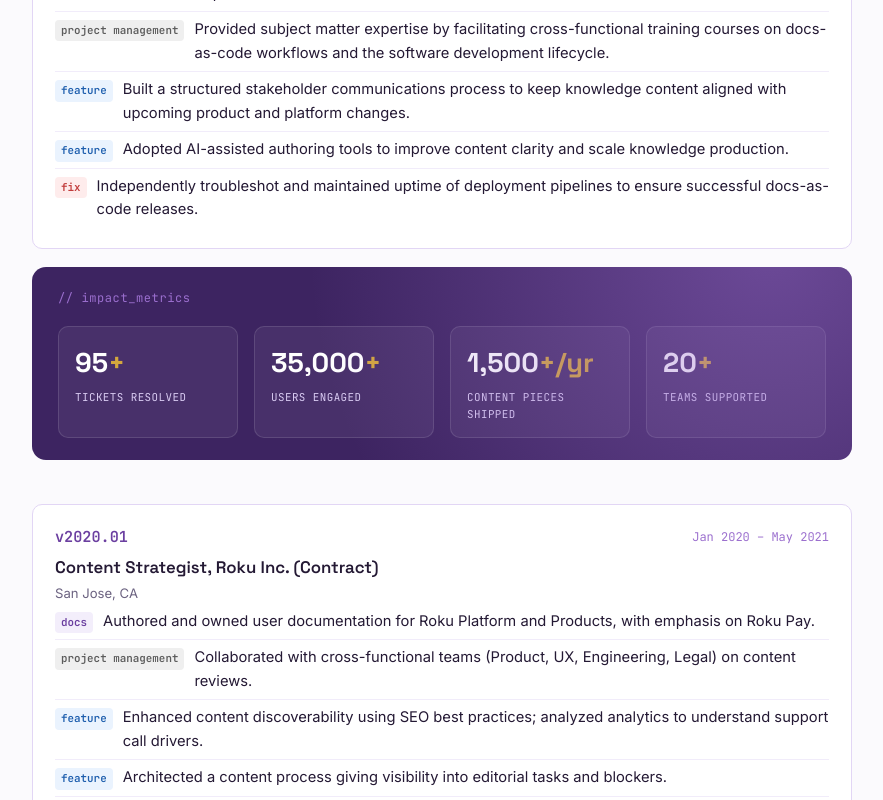
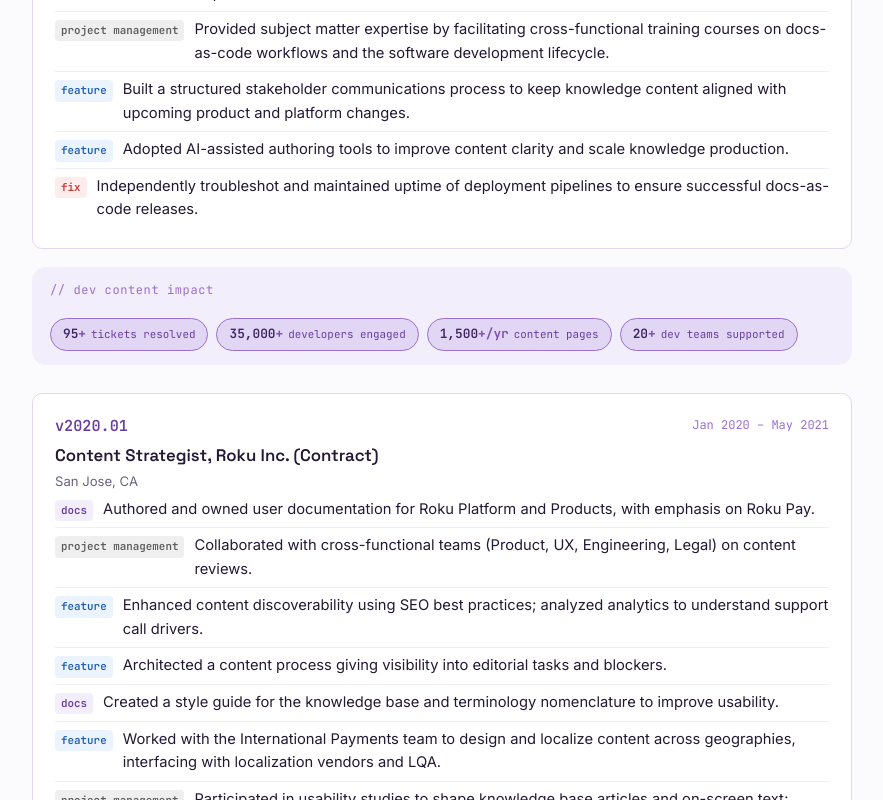
Before and after one commit to purplelitemij/resume2026, a plain HTML site: page index.html in a window 1280 px wide. Shown: the part 1791-2591 px from the top of the page, without its empty margins (338-1221 px from the left). Drawn offline with Linux system fonts and the light colour scheme.

Commit message:
Stylized teh stats and title

```diff
--- a/index.html
+++ b/index.html
@@ -150,6 +150,15 @@
   .stat .num{font-family:var(--display); font-size:1.7rem; font-weight:700; color:var(--white);}
   .stat .num .suffix{color:var(--gold);}
   .stat .lbl{font-family:var(--mono); font-size:0.68rem; color:#D9CBF2; margin-top:4px; text-transform:uppercase; letter-spacing:.04em;}
+
+  .hero-dashboard--chip{background:var(--lavender-100); color:var(--violet-900); padding:14px 18px; margin-bottom:28px;}
+  .hero-dashboard--chip::after{display:none;}
+  .hero-dashboard--chip .hero-label{color:var(--violet-500);}
+  .hero-dashboard--chip .stat-row{display:flex; flex-wrap:wrap; gap:8px;}
+  .hero-dashboard--chip .stat{background:var(--line); border:1px solid var(--violet-500); border-radius:999px; padding:5px 12px; display:flex; align-items:baseline; gap:5px;}
+  .hero-dashboard--chip .stat .num{font-family:var(--mono); font-size:0.8rem; font-weight:700; color:var(--violet-900);}
+  .hero-dashboard--chip .stat .num .suffix{color:var(--violet-600);}
+  .hero-dashboard--chip .stat .lbl{font-family:var(--mono); font-size:0.68rem; color:var(--violet-700); margin-top:0; text-transform:none; letter-spacing:0;}
 
   section{margin-bottom:56px; scroll-margin-top:80px;}
   .section-head{display:flex; align-items:baseline; gap:12px; margin-bottom:20px;}
@@ -344,13 +353,13 @@
 
     <div class="hero-dashboard" id="summary">
       <div class="hero-top">
-        <span class="hero-label">// impact_metrics</span>
+        <span class="hero-label">// content_metrics</span>
       </div>
       <div class="stat-row">
-        <div class="stat"><div class="num"><span class="count" data-target="791">0</span><span class="suffix">+</span></div><div class="lbl">code reviews</div></div>
-        <div class="stat"><div class="num"><span class="count" data-target="292">0</span><span class="suffix">+</span></div><div class="lbl">code commits</div></div>
-        <div class="stat"><div class="num"><span class="count" data-target="182">0</span><span class="suffix">+/yr</span></div><div class="lbl">merged PRs</div></div>
-        <div class="stat"><div class="num"><span class="count" data-target="358">0</span><span class="suffix">+</span></div><div class="lbl">jiras completed</div></div>
+        <div class="stat"><div class="num"><span class="count" data-target="795">0</span><span class="suffix">+</span></div><div class="lbl">code reviews</div></div>
+        <div class="stat"><div class="num"><span class="count" data-target="295">0</span><span class="suffix">+</span></div><div class="lbl">code commits</div></div>
+        <div class="stat"><div class="num"><span class="count" data-target="185">0</span><span class="suffix">+/yr</span></div><div class="lbl">merged PRs</div></div>
+        <div class="stat"><div class="num"><span class="count" data-target="360">0</span><span class="suffix">+</span></div><div class="lbl">jiras completed</div></div>
       </div>
     </div>
 
@@ -393,15 +402,15 @@
         </ul>
       </div>
 
-      <div class="hero-dashboard" id="jpmorgan-metrics">
+      <div class="hero-dashboard hero-dashboard--chip" id="jpmorgan-metrics">
         <div class="hero-top">
-          <span class="hero-label">// impact_metrics</span>
+          <span class="hero-label">// dev content impact</span>
         </div>
         <div class="stat-row">
           <div class="stat"><div class="num"><span class="count" data-target="95">0</span><span class="suffix">+</span></div><div class="lbl">tickets resolved</div></div>
-          <div class="stat"><div class="num"><span class="count" data-target="35000">0</span><span class="suffix">+</span></div><div class="lbl">users engaged</div></div>
-          <div class="stat"><div class="num"><span class="count" data-target="1500">0</span><span class="suffix">+/yr</span></div><div class="lbl">content pieces shipped</div></div>
-          <div class="stat"><div class="num"><span class="count" data-target="20">0</span><span class="suffix">+</span></div><div class="lbl">teams supported</div></div>
+          <div class="stat"><div class="num"><span class="count" data-target="35000">0</span><span class="suffix">+</span></div><div class="lbl">developers engaged</div></div>
+          <div class="stat"><div class="num"><span class="count" data-target="1500">0</span><span class="suffix">+/yr</span></div><div class="lbl">content pages</div></div>
+          <div class="stat"><div class="num"><span class="count" data-target="20">0</span><span class="suffix">+</span></div><div class="lbl">dev teams supported</div></div>
         </div>
       </div>
 
```
